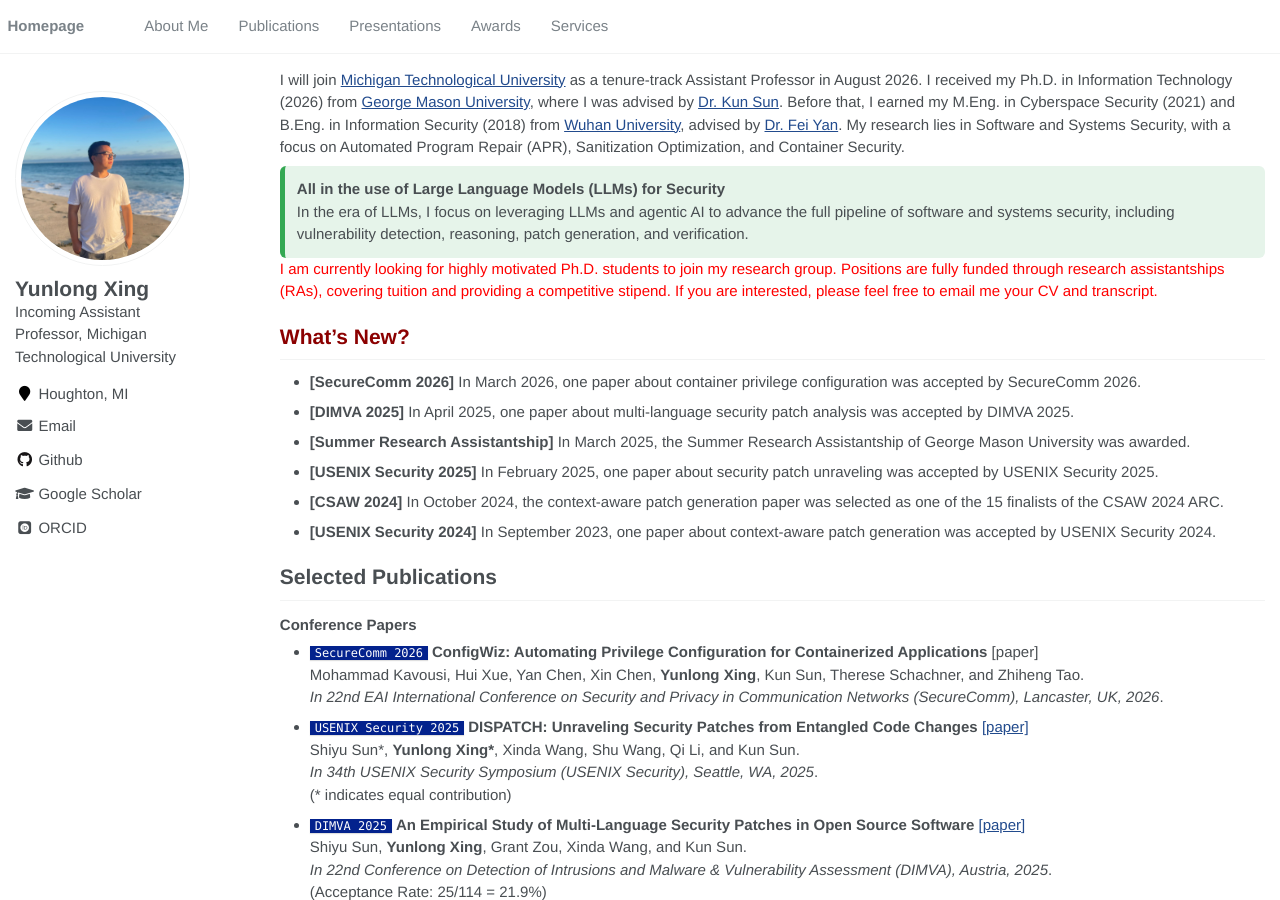
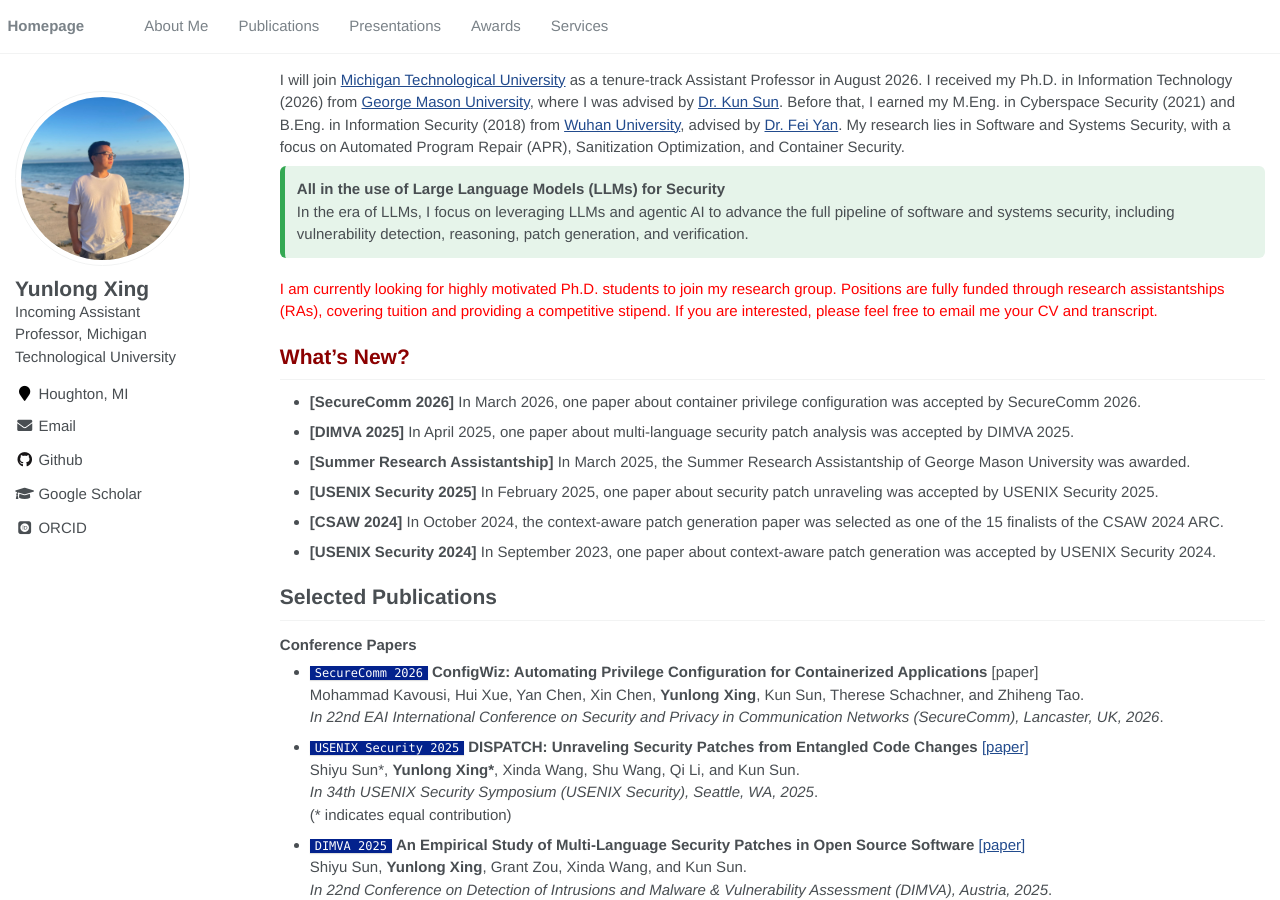
Before and after one commit to YunlongXing/yunlongxing.github.io, a Jekyll site: the page built from _pages/about.md, in a window 1280 px wide and 900 px high. Built offline with Jekyll 4.4.1, drawn with Linux system fonts in a browser that asks for light colours; some web fonts are replaced.

```diff
--- a/_pages/includes/intro.md
+++ b/_pages/includes/intro.md
@@ -1,6 +1,6 @@
 I will join [Michigan Technological University][Michigan Technological University] as a tenure-track Assistant Professor in August 2026. I received my Ph.D. in Information Technology (2026) from [George Mason University][George Mason University], where I was advised by [Dr. Kun Sun][Dr. Kun Sun]. Before that, I earned my M.Eng. in Cyberspace Security (2021) and B.Eng. in Information Security (2018) from [Wuhan University][Wuhan University], advised by [Dr. Fei Yan][Dr. Fei Yan]. My research lies in Software and Systems Security, with a focus on Automated Program Repair (APR), Sanitization Optimization, and Container Security.
 
-<div style="background-color:#e6f4ea; border-left:5px solid #34a853; padding:12px; border-radius:6px;">
+<div style="background-color:#e6f4ea; border-left:5px solid #34a853; padding:12px; border-radius:6px; margin-bottom:20px;">
   <strong>All in the use of Large Language Models (LLMs) for Security</strong><br>
   In the era of LLMs, I focus on leveraging LLMs and agentic AI to advance the full pipeline of software and systems security, including vulnerability detection, reasoning, patch generation, and verification.
 </div>
```
